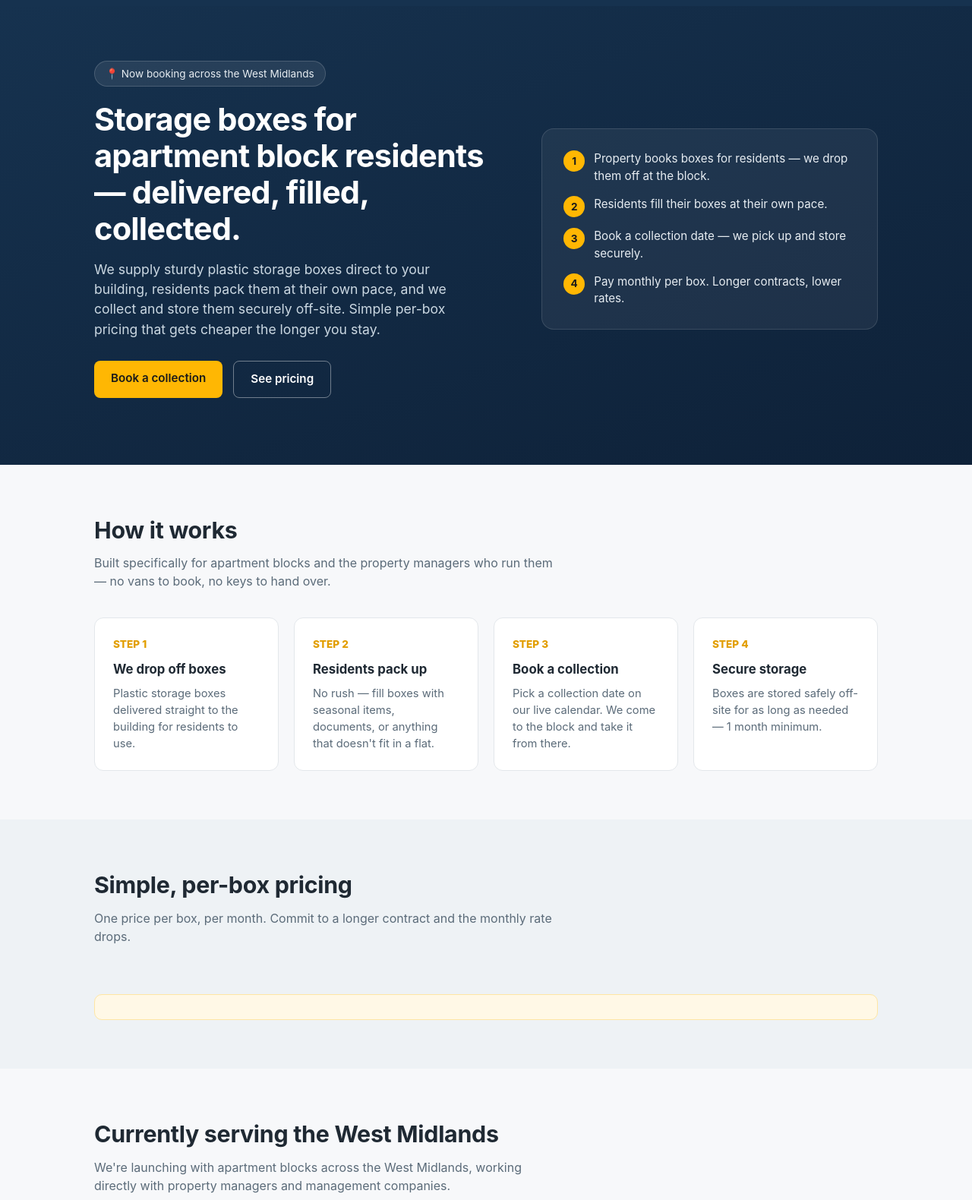
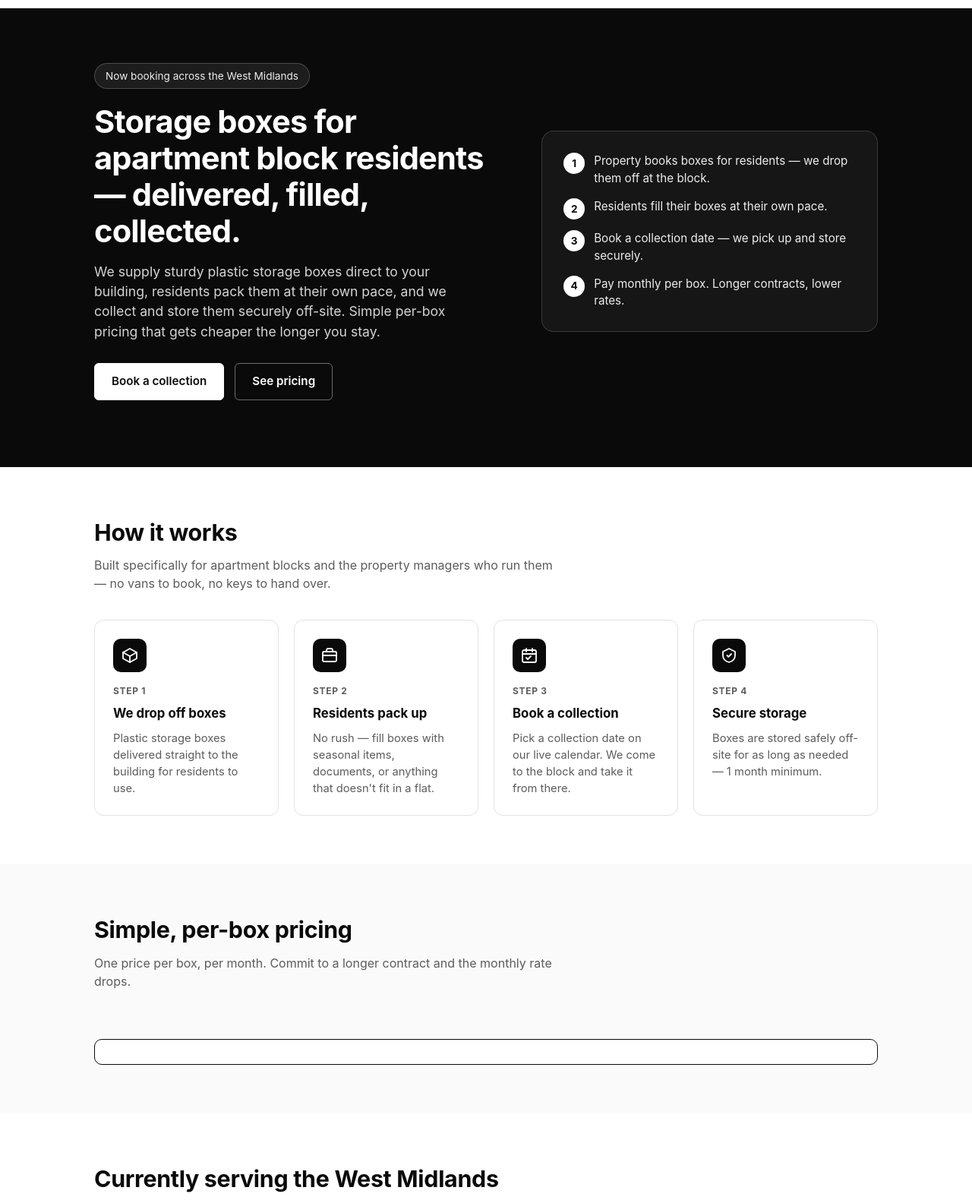
Before and after one commit to menacesahota/apartment-storage-site, a website: page public/index.html in a window 1280 px wide. Shown: the part 71-1651 px from the top of the page at 76% size. Drawn offline with Linux system fonts and the light colour scheme; no server answers.

Commit message:
Switch theme to black/white, add icons to how-it-works steps

```diff
--- a/public/app.js
+++ b/public/app.js
@@ -27,7 +27,7 @@ async function loadPricing() {
 
     const note = document.getElementById('callout-note');
     if (note) {
-      note.innerHTML = `📦 A one-off delivery &amp; collection fee of ${formatGBP(data.calloutFeePence)} applies on 1, 3 and 6 month plans — waived automatically on 12 month contracts.`;
+      note.innerHTML = `A one-off delivery &amp; collection fee of ${formatGBP(data.calloutFeePence)} applies on 1, 3 and 6 month plans — waived automatically on 12 month contracts.`;
     }
 
     const areaList = document.getElementById('area-list');
--- a/public/index.html
+++ b/public/index.html
@@ -23,7 +23,7 @@
 <section class="hero">
   <div class="container">
     <div>
-      <div class="hero-badge">📍 Now booking across the West Midlands</div>
+      <div class="hero-badge">Now booking across the West Midlands</div>
       <h1>Storage boxes for apartment block residents — delivered, filled, collected.</h1>
       <p class="lead">We supply sturdy plastic storage boxes direct to your building, residents pack them at their own pace, and we collect and store them securely off-site. Simple per-box pricing that gets cheaper the longer you stay.</p>
       <div class="cta-row">
@@ -48,22 +48,51 @@
     <p class="section-lead">Built specifically for apartment blocks and the property managers who run them — no vans to book, no keys to hand over.</p>
     <div class="steps">
       <div class="step-card">
-        <div class="step-num">STEP 1</div>
+        <div class="step-icon">
+          <svg viewBox="0 0 24 24" stroke-width="1.8" stroke-linecap="round" stroke-linejoin="round">
+            <path d="M21 8l-9-5-9 5 9 5 9-5z"/>
+            <path d="M3 8v8l9 5 9-5V8"/>
+            <path d="M12 13v8"/>
+          </svg>
+        </div>
+        <div class="step-num">Step 1</div>
         <h3>We drop off boxes</h3>
         <p>Plastic storage boxes delivered straight to the building for residents to use.</p>
       </div>
       <div class="step-card">
-        <div class="step-num">STEP 2</div>
+        <div class="step-icon">
+          <svg viewBox="0 0 24 24" stroke-width="1.8" stroke-linecap="round" stroke-linejoin="round">
+            <rect x="3" y="7" width="18" height="13" rx="1.5"/>
+            <path d="M8 7V5a2 2 0 0 1 2-2h4a2 2 0 0 1 2 2v2"/>
+            <path d="M3 12h18"/>
+          </svg>
+        </div>
+        <div class="step-num">Step 2</div>
         <h3>Residents pack up</h3>
         <p>No rush — fill boxes with seasonal items, documents, or anything that doesn't fit in a flat.</p>
       </div>
       <div class="step-card">
-        <div class="step-num">STEP 3</div>
+        <div class="step-icon">
+          <svg viewBox="0 0 24 24" stroke-width="1.8" stroke-linecap="round" stroke-linejoin="round">
+            <rect x="3" y="5" width="18" height="16" rx="2"/>
+            <path d="M16 3v4"/>
+            <path d="M8 3v4"/>
+            <path d="M3 10h18"/>
+            <path d="M8 15l2 2 4-4"/>
+          </svg>
+        </div>
+        <div class="step-num">Step 3</div>
         <h3>Book a collection</h3>
         <p>Pick a collection date on our live calendar. We come to the block and take it from there.</p>
       </div>
       <div class="step-card">
-        <div class="step-num">STEP 4</div>
+        <div class="step-icon">
+          <svg viewBox="0 0 24 24" stroke-width="1.8" stroke-linecap="round" stroke-linejoin="round">
+            <path d="M12 3l8 4v5c0 5-3.5 7.8-8 9-4.5-1.2-8-4-8-9V7l8-4z"/>
+            <path d="M9.5 12l1.8 1.8L15 10"/>
+          </svg>
+        </div>
+        <div class="step-num">Step 4</div>
         <h3>Secure storage</h3>
         <p>Boxes are stored safely off-site for as long as needed — 1 month minimum.</p>
       </div>
@@ -71,8 +100,8 @@
   </div>
 </section>
 
-<section id="pricing" style="background:#eef2f5;">
-  <div class="container">
+<section id="pricing" class="area-section" style="background:#fafafa;">
+  <div class="container" style="display:block;">
     <h2>Simple, per-box pricing</h2>
     <p class="section-lead">One price per box, per month. Commit to a longer contract and the monthly rate drops.</p>
     <div id="pricing-grid" class="pricing-grid">
--- a/public/styles.css
+++ b/public/styles.css
@@ -1,14 +1,14 @@
 :root {
-  --navy: #16324f;
-  --navy-dark: #0e2138;
-  --orange: #ffb703;
-  --orange-dark: #e29e00;
-  --bg: #f7f8fa;
+  --black: #0a0a0a;
+  --near-black: #111111;
+  --white: #ffffff;
+  --bg: #ffffff;
   --card: #ffffff;
-  --text: #1f2933;
-  --muted: #5b6b79;
-  --border: #e3e7eb;
-  --success: #2a9d5c;
+  --text: #0a0a0a;
+  --muted: #5c5c5c;
+  --border: #e2e2e2;
+  --border-strong: #0a0a0a;
+  --success: #1f7a3f;
 }
 * { box-sizing: border-box; }
 body {
@@ -22,8 +22,9 @@ a { color: inherit; }
 .container { max-width: 1080px; margin: 0 auto; padding: 0 24px; }
 
 header.site-header {
-  background: var(--navy);
-  color: #fff;
+  background: var(--white);
+  color: var(--black);
+  border-bottom: 1px solid var(--border);
   position: sticky;
   top: 0;
   z-index: 20;
@@ -34,67 +35,79 @@ header.site-header {
   justify-content: space-between;
   padding: 16px 0;
 }
-.logo { font-weight: 800; font-size: 1.25rem; letter-spacing: -0.02em; }
-.logo span { color: var(--orange); }
+.logo { font-weight: 800; font-size: 1.25rem; letter-spacing: -0.02em; color: var(--black); }
+.logo span { color: var(--black); border-bottom: 3px solid var(--black); }
 .nav-links { display: flex; gap: 24px; align-items: center; }
-.nav-links a { text-decoration: none; color: #dbe4ec; font-weight: 500; font-size: 0.95rem; }
-.nav-links a:hover { color: #fff; }
+.nav-links a { text-decoration: none; color: var(--black); font-weight: 500; font-size: 0.95rem; }
+.nav-links a:hover { opacity: 0.6; }
 .btn {
   display: inline-block;
   padding: 12px 22px;
-  border-radius: 8px;
+  border-radius: 6px;
   font-weight: 600;
   text-decoration: none;
-  border: none;
+  border: 1.5px solid var(--black);
   cursor: pointer;
   font-size: 0.95rem;
-  transition: transform .05s ease, background .15s ease;
+  transition: transform .05s ease, background .15s ease, color .15s ease;
 }
-.btn-primary { background: var(--orange); color: #1a1a1a; }
-.btn-primary:hover { background: var(--orange-dark); }
-.btn-outline { background: transparent; color: #fff; border: 1px solid rgba(255,255,255,0.4); }
-.btn-outline:hover { border-color: #fff; }
+.btn-primary { background: var(--black); color: var(--white); }
+.btn-primary:hover { background: #262626; }
+.btn-outline { background: transparent; color: var(--black); border: 1.5px solid var(--black); }
+.btn-outline:hover { background: var(--black); color: var(--white); }
 .btn:active { transform: translateY(1px); }
-.btn:disabled { opacity: 0.6; cursor: not-allowed; }
+.btn:disabled { opacity: 0.5; cursor: not-allowed; }
 
+/* Hero: solid black section for contrast against the rest of the white site */
 .hero {
-  background: linear-gradient(160deg, var(--navy), var(--navy-dark));
-  color: #fff;
+  background: var(--black);
+  color: var(--white);
   padding: 72px 0 88px;
 }
 .hero .container { display: grid; grid-template-columns: 1.1fr 0.9fr; gap: 48px; align-items: center; }
-.hero h1 { font-size: 2.6rem; line-height: 1.15; margin: 0 0 16px; letter-spacing: -0.02em; }
-.hero p.lead { font-size: 1.1rem; color: #cbd8e2; margin: 0 0 28px; max-width: 46ch; }
+.hero h1 { font-size: 2.6rem; line-height: 1.15; margin: 0 0 16px; letter-spacing: -0.02em; color: var(--white); }
+.hero p.lead { font-size: 1.1rem; color: #d4d4d4; margin: 0 0 28px; max-width: 46ch; }
 .hero .cta-row { display: flex; gap: 14px; flex-wrap: wrap; }
+.hero .cta-row .btn-primary { background: var(--white); color: var(--black); border-color: var(--white); }
+.hero .cta-row .btn-primary:hover { background: #e5e5e5; }
+.hero .cta-row .btn-outline { color: var(--white); border-color: #ffffff66; }
+.hero .cta-row .btn-outline:hover { background: var(--white); color: var(--black); }
 .hero-badge {
   display: inline-flex; align-items: center; gap: 8px;
-  background: rgba(255,255,255,0.08); border: 1px solid rgba(255,255,255,0.16);
-  padding: 6px 14px; border-radius: 999px; font-size: 0.85rem; margin-bottom: 20px; color: #e7edf2;
+  background: #ffffff14; border: 1px solid #ffffff33;
+  padding: 6px 14px; border-radius: 999px; font-size: 0.85rem; margin-bottom: 20px; color: #ededed;
 }
 .hero-visual {
-  background: rgba(255,255,255,0.06);
-  border: 1px solid rgba(255,255,255,0.12);
+  background: #ffffff0d;
+  border: 1px solid #ffffff26;
   border-radius: 16px;
   padding: 28px;
 }
 .hero-visual ul { list-style: none; margin: 0; padding: 0; display: grid; gap: 14px; }
-.hero-visual li { display: flex; gap: 12px; align-items: flex-start; font-size: 0.95rem; color: #e7edf2; }
+.hero-visual li { display: flex; gap: 12px; align-items: flex-start; font-size: 0.95rem; color: #ededed; }
 .hero-visual .num {
   flex: none; width: 28px; height: 28px; border-radius: 50%;
-  background: var(--orange); color: #1a1a1a; font-weight: 700; font-size: 0.85rem;
+  background: var(--white); color: var(--black); font-weight: 700; font-size: 0.85rem;
   display: flex; align-items: center; justify-content: center;
 }
 
 section { padding: 64px 0; }
-section h2 { font-size: 1.9rem; margin: 0 0 8px; letter-spacing: -0.01em; }
+section h2 { font-size: 1.9rem; margin: 0 0 8px; letter-spacing: -0.01em; color: var(--black); }
 section p.section-lead { color: var(--muted); margin: 0 0 36px; max-width: 60ch; }
 
 .steps { display: grid; grid-template-columns: repeat(4, 1fr); gap: 20px; }
 .step-card {
   background: var(--card); border: 1px solid var(--border); border-radius: 12px; padding: 24px;
+  transition: border-color .15s ease;
 }
-.step-card .step-num { color: var(--orange-dark); font-weight: 800; font-size: 0.85rem; margin-bottom: 10px; }
-.step-card h3 { margin: 0 0 8px; font-size: 1.05rem; }
+.step-card:hover { border-color: var(--black); }
+.step-icon {
+  width: 44px; height: 44px; border-radius: 10px; background: var(--black);
+  display: flex; align-items: center; justify-content: center; margin-bottom: 16px;
+}
+.step-icon svg { width: 24px; height: 24px; stroke: var(--white); fill: none; }
+.step-card .step-num { color: var(--muted); font-weight: 700; font-size: 0.75rem; letter-spacing: 0.06em; margin-bottom: 8px; text-transform: uppercase; }
+.step-card h3 { margin: 0 0 8px; font-size: 1.05rem; color: var(--black); }
 .step-card p { margin: 0; color: var(--muted); font-size: 0.92rem; }
 
 .pricing-grid { display: grid; grid-template-columns: repeat(4, 1fr); gap: 20px; }
@@ -102,36 +115,38 @@ section p.section-lead { color: var(--muted); margin: 0 0 36px; max-width: 60ch;
   background: var(--card); border: 1px solid var(--border); border-radius: 14px; padding: 26px 22px;
   position: relative; display: flex; flex-direction: column;
 }
-.price-card.featured { border-color: var(--orange); box-shadow: 0 8px 24px rgba(255,183,3,0.18); }
+.price-card.featured { border-color: var(--black); border-width: 2px; }
 .price-badge {
-  position: absolute; top: -12px; right: 18px; background: var(--orange); color: #1a1a1a;
+  position: absolute; top: -12px; right: 18px; background: var(--black); color: var(--white);
   font-size: 0.72rem; font-weight: 700; padding: 4px 10px; border-radius: 999px;
 }
-.price-card .term { font-weight: 700; font-size: 1.02rem; margin-bottom: 6px; }
-.price-card .amount { font-size: 2rem; font-weight: 800; margin: 6px 0 2px; }
+.price-card .term { font-weight: 700; font-size: 1.02rem; margin-bottom: 6px; color: var(--black); }
+.price-card .amount { font-size: 2rem; font-weight: 800; margin: 6px 0 2px; color: var(--black); }
 .price-card .amount small { font-size: 0.95rem; font-weight: 500; color: var(--muted); }
 .price-card .per { color: var(--muted); font-size: 0.85rem; margin-bottom: 18px; }
 .price-card ul { list-style: none; padding: 0; margin: 0 0 22px; display: grid; gap: 10px; flex: 1; }
 .price-card li { font-size: 0.88rem; color: var(--text); padding-left: 20px; position: relative; }
-.price-card li::before { content: "✓"; position: absolute; left: 0; color: var(--success); font-weight: 700; }
+.price-card li::before { content: "✓"; position: absolute; left: 0; color: var(--black); font-weight: 700; }
 
 .callout-note {
-  margin-top: 28px; background: #fff8e6; border: 1px solid #ffe6a3; border-radius: 10px;
-  padding: 16px 18px; font-size: 0.9rem; color: #6b5100;
+  margin-top: 28px; background: var(--white); border: 1px solid var(--border-strong); border-radius: 10px;
+  padding: 16px 18px; font-size: 0.9rem; color: var(--black);
 }
 
-.area-section { background: #eef2f5; }
+.area-section { background: #fafafa; }
 .area-section .container { display: grid; grid-template-columns: 1fr 1fr; gap: 40px; align-items: center; }
 .area-list { display: flex; flex-wrap: wrap; gap: 10px; margin-top: 18px; }
-.area-chip { background: #fff; border: 1px solid var(--border); padding: 6px 14px; border-radius: 999px; font-size: 0.85rem; }
+.area-chip { background: var(--white); border: 1px solid var(--border-strong); padding: 6px 14px; border-radius: 999px; font-size: 0.85rem; color: var(--black); }
 
 .final-cta {
-  background: var(--navy); color: #fff; text-align: center; padding: 64px 0;
+  background: var(--black); color: var(--white); text-align: center; padding: 64px 0;
 }
-.final-cta h2 { margin: 0 0 12px; }
-.final-cta p { color: #cbd8e2; margin: 0 0 28px; }
+.final-cta h2 { margin: 0 0 12px; color: var(--white); }
+.final-cta p { color: #d4d4d4; margin: 0 0 28px; }
+.final-cta .btn-primary { background: var(--white); color: var(--black); border-color: var(--white); }
+.final-cta .btn-primary:hover { background: #e5e5e5; }
 
-footer { background: var(--navy-dark); color: #9fb0bd; padding: 28px 0; font-size: 0.85rem; }
+footer { background: var(--black); color: #bdbdbd; padding: 28px 0; font-size: 0.85rem; border-top: 1px solid #262626; }
 footer .container { display: flex; justify-content: space-between; flex-wrap: wrap; gap: 10px; }
 
 /* Booking page */
@@ -140,27 +155,28 @@ footer .container { display: flex; justify-content: space-between; flex-wrap: wr
   background: var(--card); border: 1px solid var(--border); border-radius: 14px; padding: 28px;
 }
 .field { margin-bottom: 18px; }
-.field label { display: block; font-weight: 600; font-size: 0.88rem; margin-bottom: 6px; }
+.field label { display: block; font-weight: 600; font-size: 0.88rem; margin-bottom: 6px; color: var(--black); }
 .field input, .field select, .field textarea {
   width: 100%; padding: 11px 12px; border: 1px solid var(--border); border-radius: 8px; font-size: 0.95rem;
-  font-family: inherit; background: #fff;
+  font-family: inherit; background: var(--white); color: var(--black);
 }
+.field input:focus, .field select:focus, .field textarea:focus { outline: none; border-color: var(--black); }
 .field textarea { resize: vertical; min-height: 80px; }
 .field-row { display: grid; grid-template-columns: 1fr 1fr; gap: 16px; }
 .tier-options { display: grid; grid-template-columns: repeat(2, 1fr); gap: 10px; margin-top: 4px; }
 .tier-option {
   border: 1px solid var(--border); border-radius: 10px; padding: 12px; cursor: pointer; font-size: 0.85rem;
-  text-align: left; background: #fff;
+  text-align: left; background: var(--white);
 }
-.tier-option.selected { border-color: var(--orange); background: #fff8e6; }
-.tier-option .t-label { font-weight: 700; display: block; }
+.tier-option.selected { border-color: var(--black); border-width: 2px; background: #fafafa; }
+.tier-option .t-label { font-weight: 700; display: block; color: var(--black); }
 .tier-option .t-price { color: var(--muted); }
 .summary-card { position: sticky; top: 96px; }
-.summary-card h3 { margin-top: 0; }
+.summary-card h3 { margin-top: 0; color: var(--black); }
 .summary-line { display: flex; justify-content: space-between; font-size: 0.9rem; padding: 8px 0; border-bottom: 1px solid var(--border); }
-.summary-line.total { font-weight: 800; font-size: 1.05rem; border-bottom: none; padding-top: 14px; }
-.error-box { background: #fde8e8; border: 1px solid #f5b5b5; color: #8a1f1f; padding: 12px 14px; border-radius: 8px; font-size: 0.88rem; margin-bottom: 18px; }
-.success-box { background: #e7f6ec; border: 1px solid #b7e3c3; color: #1e6b3c; padding: 12px 14px; border-radius: 8px; font-size: 0.88rem; margin-bottom: 18px; }
+.summary-line.total { font-weight: 800; font-size: 1.05rem; border-bottom: none; padding-top: 14px; color: var(--black); }
+.error-box { background: #fdecec; border: 1px solid #e08a8a; color: #7a1f1f; padding: 12px 14px; border-radius: 8px; font-size: 0.88rem; margin-bottom: 18px; }
+.success-box { background: #eaf5ee; border: 1px solid #9dcbaa; color: #1c5c34; padding: 12px 14px; border-radius: 8px; font-size: 0.88rem; margin-bottom: 18px; }
 
 .calendar-legend { display: flex; gap: 16px; margin-top: 10px; font-size: 0.8rem; color: var(--muted); }
 .legend-dot { display: inline-block; width: 10px; height: 10px; border-radius: 50%; margin-right: 6px; }
```
